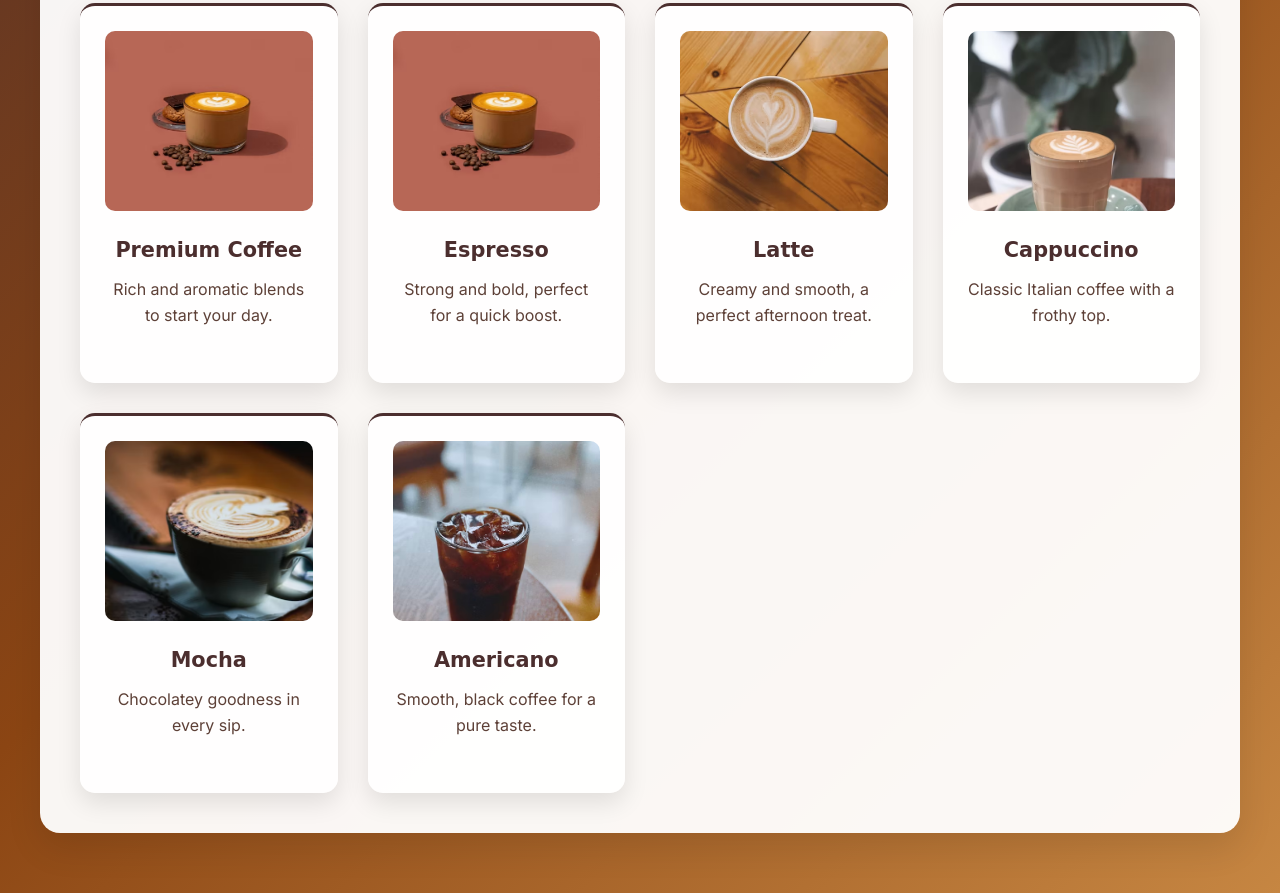
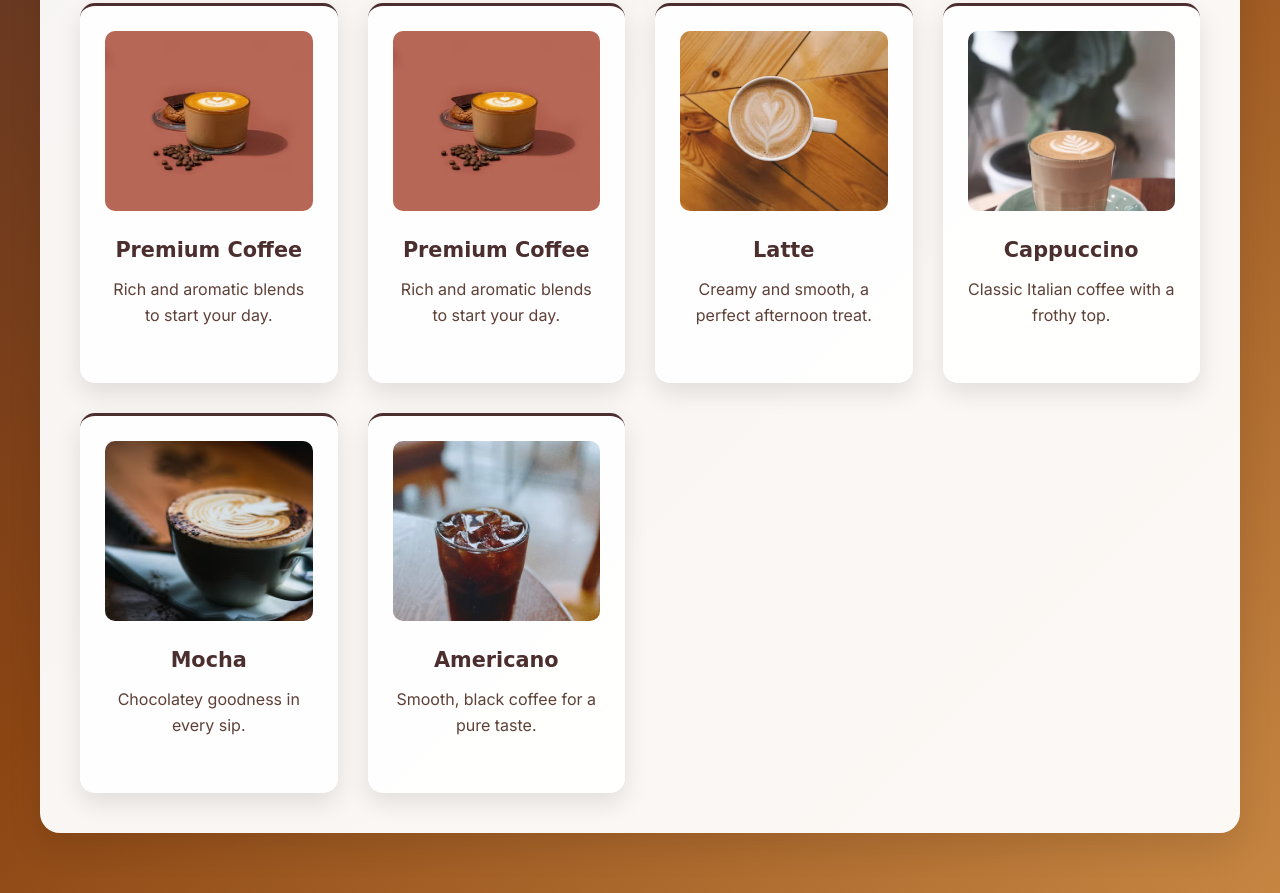
Before and after one commit to Omar-gamal188/Cafe_menu, a website: page html/coffee.html in a window 1280 px wide. Shown: the part 670-1563 px from the top of the page. Drawn offline with Linux system fonts and the light colour scheme; a web font is replaced by a local one.

Commit message:
update coffee section images and styles

```diff
--- a/html/coffee.html
+++ b/html/coffee.html
@@ -30,10 +30,10 @@
                 <h3>Premium Coffee</h3>
                 <p>Rich and aromatic blends to start your day.</p>
             </div>
-            <div class="coffee-item">
-                <img src="../image/coffee.avif" alt="Espresso">
-                <h3>Espresso</h3>
-                <p>Strong and bold, perfect for a quick boost.</p>
+              <div class="coffee-item">
+                <img src="../image/coffee.avif" alt="Premium Coffee">
+                <h3>Premium Coffee</h3>
+                <p>Rich and aromatic blends to start your day.</p>
             </div>
             <div class="coffee-item">
                 <img src="../image/latte.avif" alt="Latte">
```
